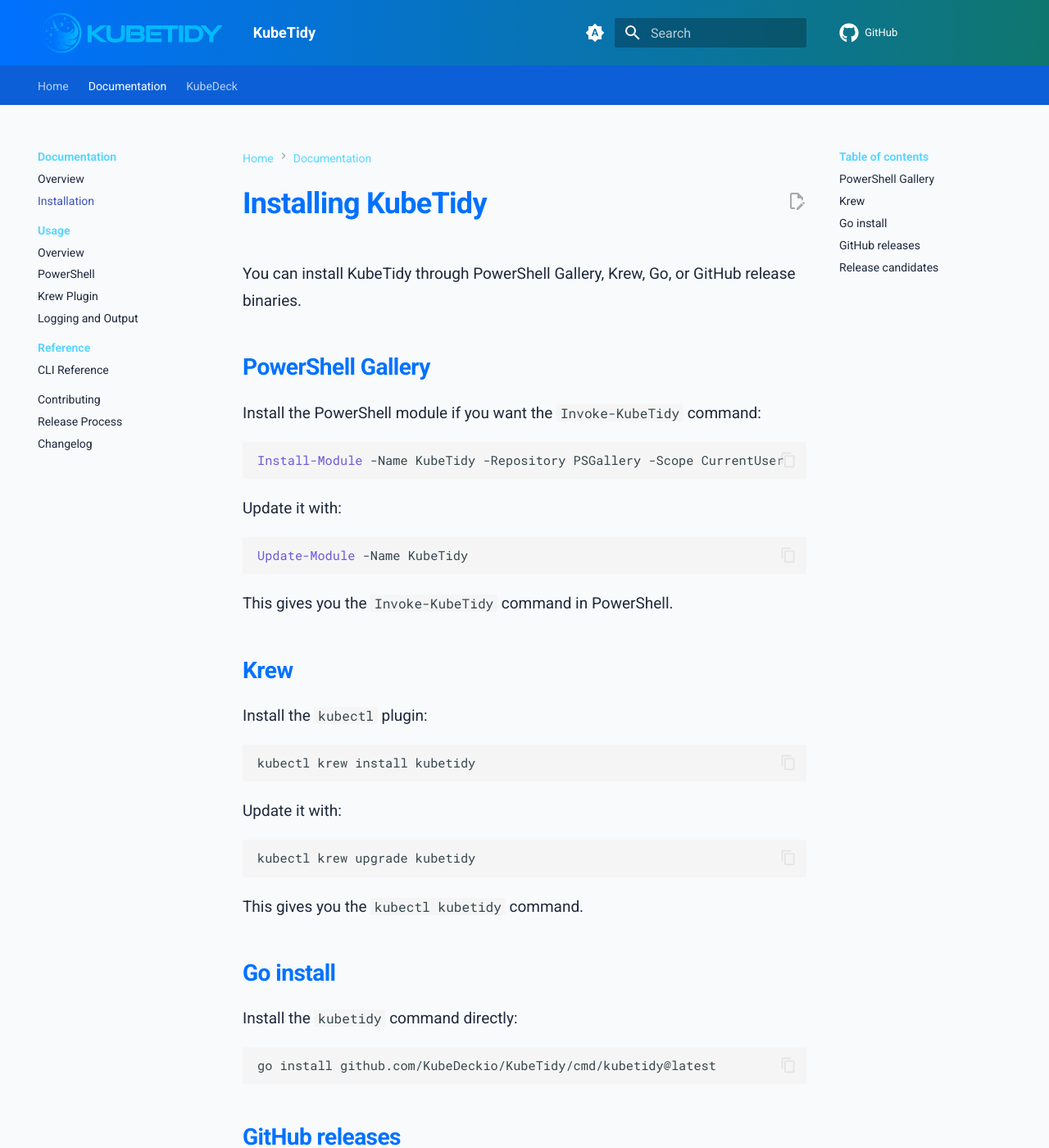
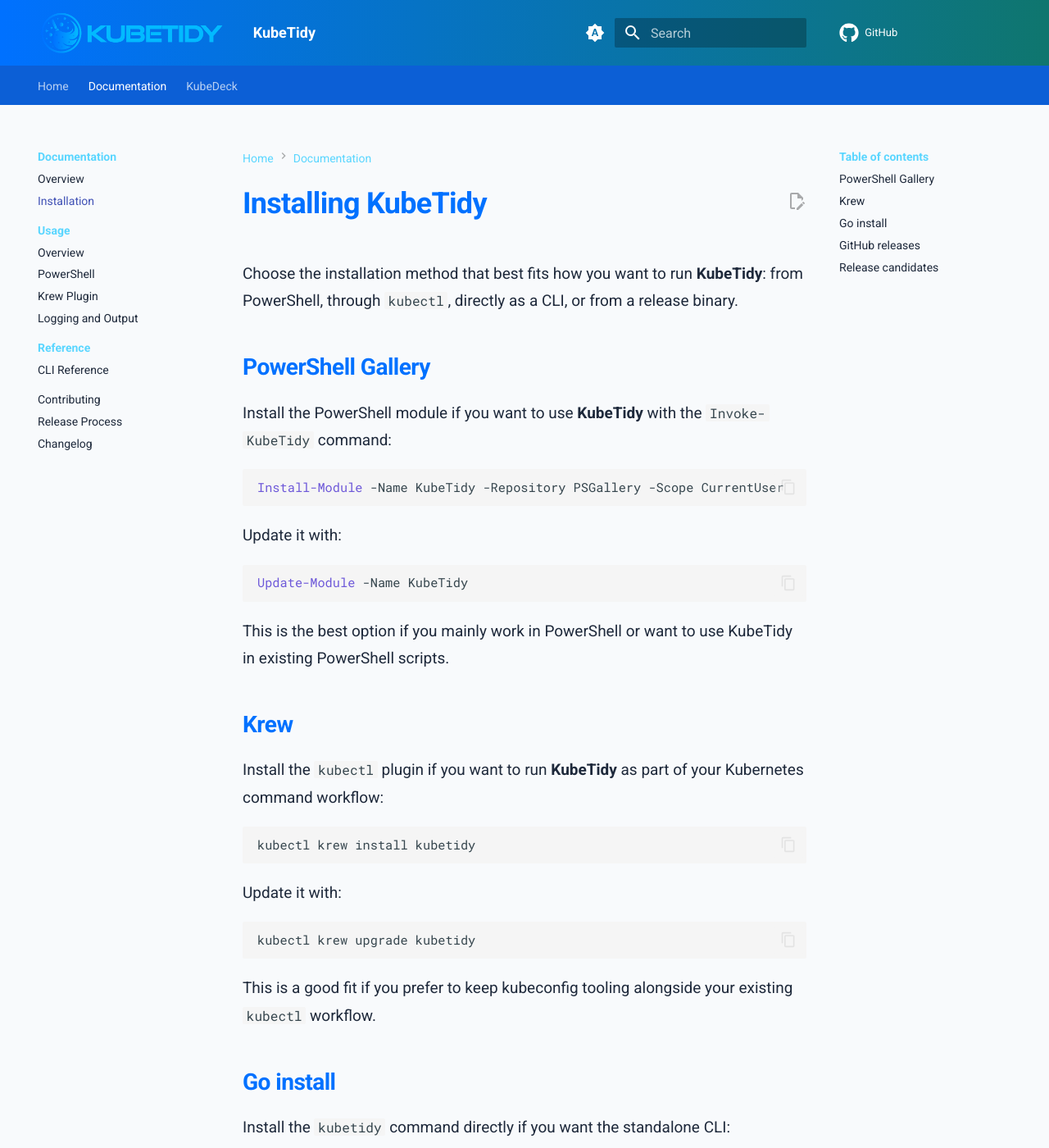
Before and after one commit to KubeDeckio/KubeTidy, an MkDocs documentation site: the page built from docs/docs/installation.md, in a window 1280 px wide and 1400 px high. Shown: the whole window at 82% size. Built offline with MkDocs 1.6.1 and Material for MkDocs 9.7.7, drawn with Linux system fonts in a browser that asks for light colours; comment, search, counter and statistics services are not loaded.

````diff
--- a/docs/docs/installation.md
+++ b/docs/docs/installation.md
@@ -1,10 +1,10 @@
 # Installing KubeTidy
 
-You can install KubeTidy through PowerShell Gallery, Krew, Go, or GitHub release binaries.
+Choose the installation method that best fits how you want to run **KubeTidy**: from PowerShell, through `kubectl`, directly as a CLI, or from a release binary.
 
 ## PowerShell Gallery
 
-Install the PowerShell module if you want the `Invoke-KubeTidy` command:
+Install the PowerShell module if you want to use **KubeTidy** with the `Invoke-KubeTidy` command:
 
 ```powershell
 Install-Module -Name KubeTidy -Repository PSGallery -Scope CurrentUser
@@ -16,11 +16,11 @@ Update it with:
 Update-Module -Name KubeTidy
 ```
 
-This gives you the `Invoke-KubeTidy` command in PowerShell.
+This is the best option if you mainly work in PowerShell or want to use KubeTidy in existing PowerShell scripts.
 
 ## Krew
 
-Install the `kubectl` plugin:
+Install the `kubectl` plugin if you want to run **KubeTidy** as part of your Kubernetes command workflow:
 
 ```bash
 kubectl krew install kubetidy
@@ -32,11 +32,11 @@ Update it with:
 kubectl krew upgrade kubetidy
 ```
 
-This gives you the `kubectl kubetidy` command.
+This is a good fit if you prefer to keep kubeconfig tooling alongside your existing `kubectl` workflow.
 
 ## Go install
 
-Install the `kubetidy` command directly:
+Install the `kubetidy` command directly if you want the standalone CLI:
 
 ```bash
 go install github.com/KubeDeckio/KubeTidy/cmd/kubetidy@latest
````
Also changed, not shown: docs/docs/index.md (+1 -1 lines), docs/docs/usage/index.md (+2 -2 lines), docs/docs/usage/logging-output.md (+1 -1 lines), docs/docs/usage/powershell-usage.md (+1 -1 lines).
